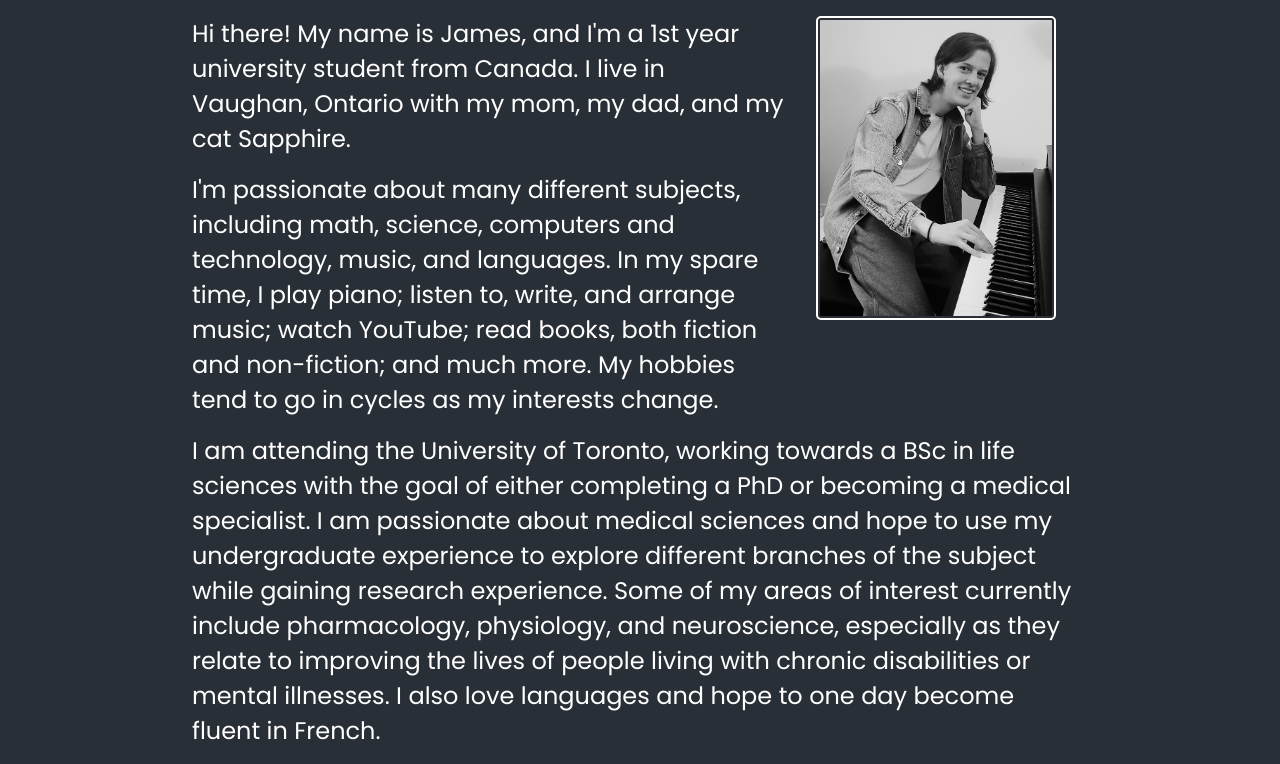
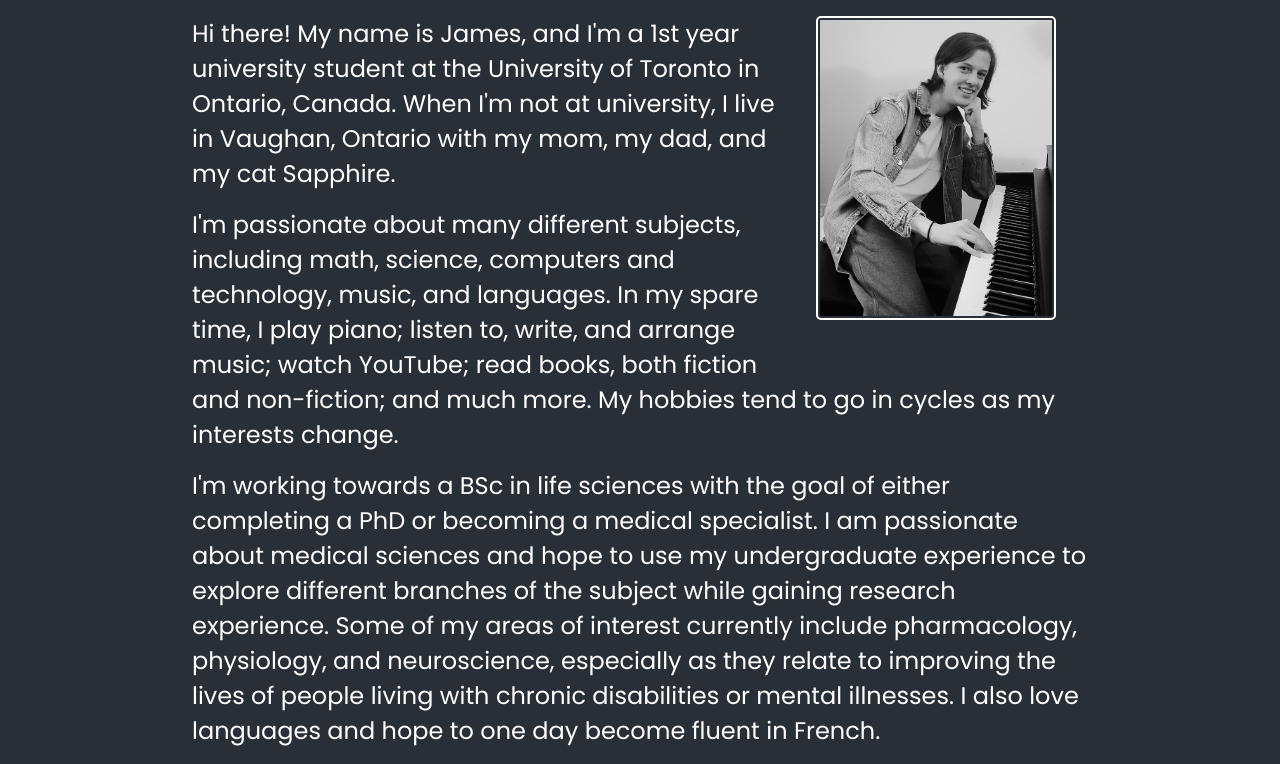
Before and after one commit to jchiella/website, an Eleventy site: page bio.html in a window 1280 px wide. Shown: the part 67-831 px from the top of the page. Built offline with nearby package versions, Linux system fonts and the light colour scheme; Eleventy itself is replaced by a stand-in of ours; files that its build step writes are made by us from their sources.

Commit message:
Fixed wording in bio

```diff
--- a/bio.html
+++ b/bio.html
@@ -5,13 +5,14 @@ title: bio
 <main>
   <p>
     <img class="portrait" src="/img/me.jpg" />
-    Hi there! My name is James, and I'm a 1st year university student from Canada. I live in Vaughan, Ontario with my
+    Hi there! My name is James, and I'm a 1st year university student at the University of Toronto
+    in Ontario, Canada. When I'm not at university, I live in Vaughan, Ontario with my
     mom, my dad, and my cat Sapphire.
   </p>
   <p>I'm passionate about many different subjects, including math, science, computers and technology, music, and
     languages. In my spare time, I play piano; listen to, write, and arrange music; watch YouTube; read books, both
     fiction and non-fiction; and much more. My hobbies tend to go in cycles as my interests change.</p>
-  <p>I am attending the University of Toronto, working towards a BSc in life sciences with the goal of either
+  <p>I'm working towards a BSc in life sciences with the goal of either
     completing a PhD or becoming a medical specialist. I am passionate about medical sciences and hope to use my
     undergraduate experience to explore different branches of the subject while gaining research experience. Some of
     my areas of interest currently include pharmacology, physiology, and neuroscience, especially as they relate to
```
